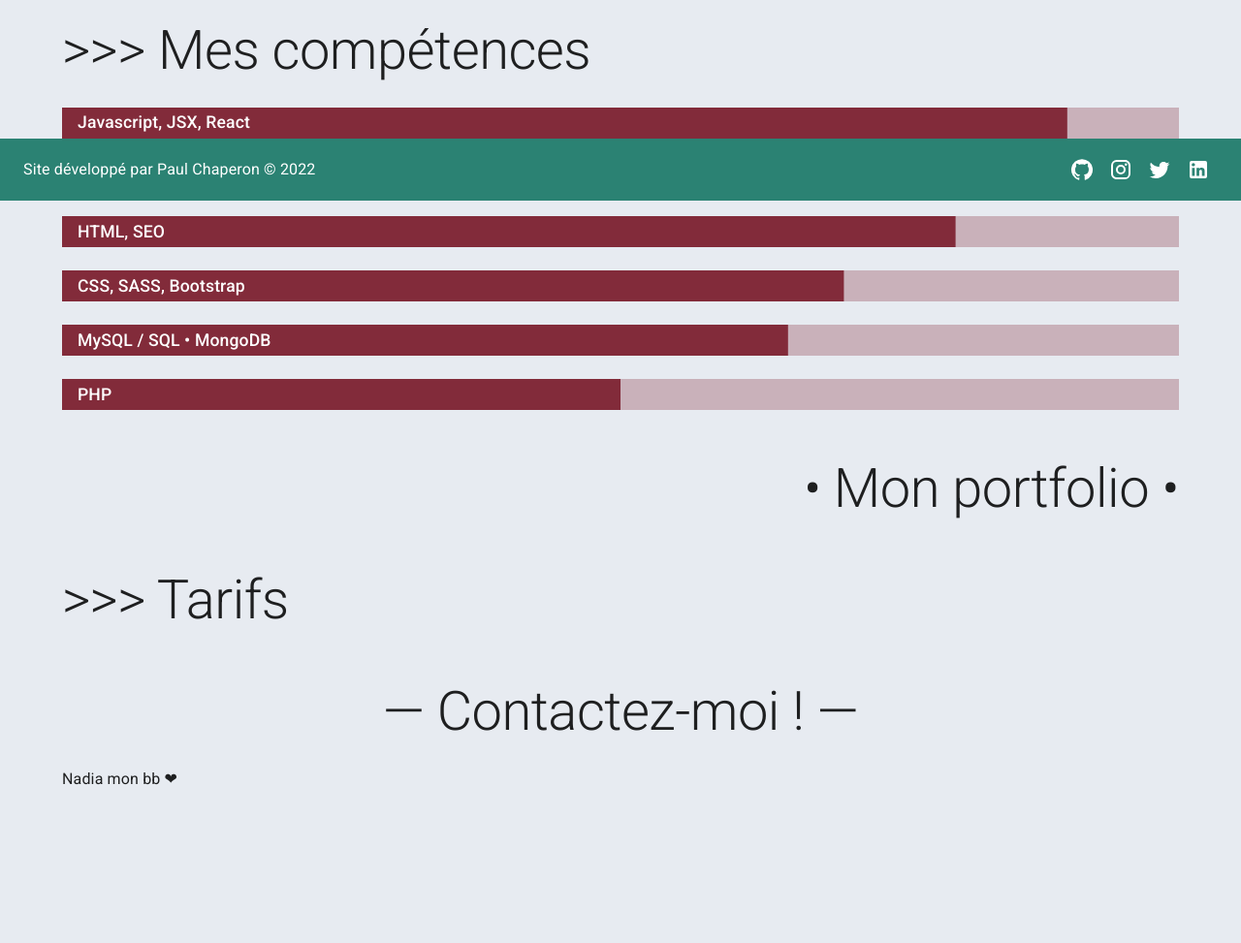
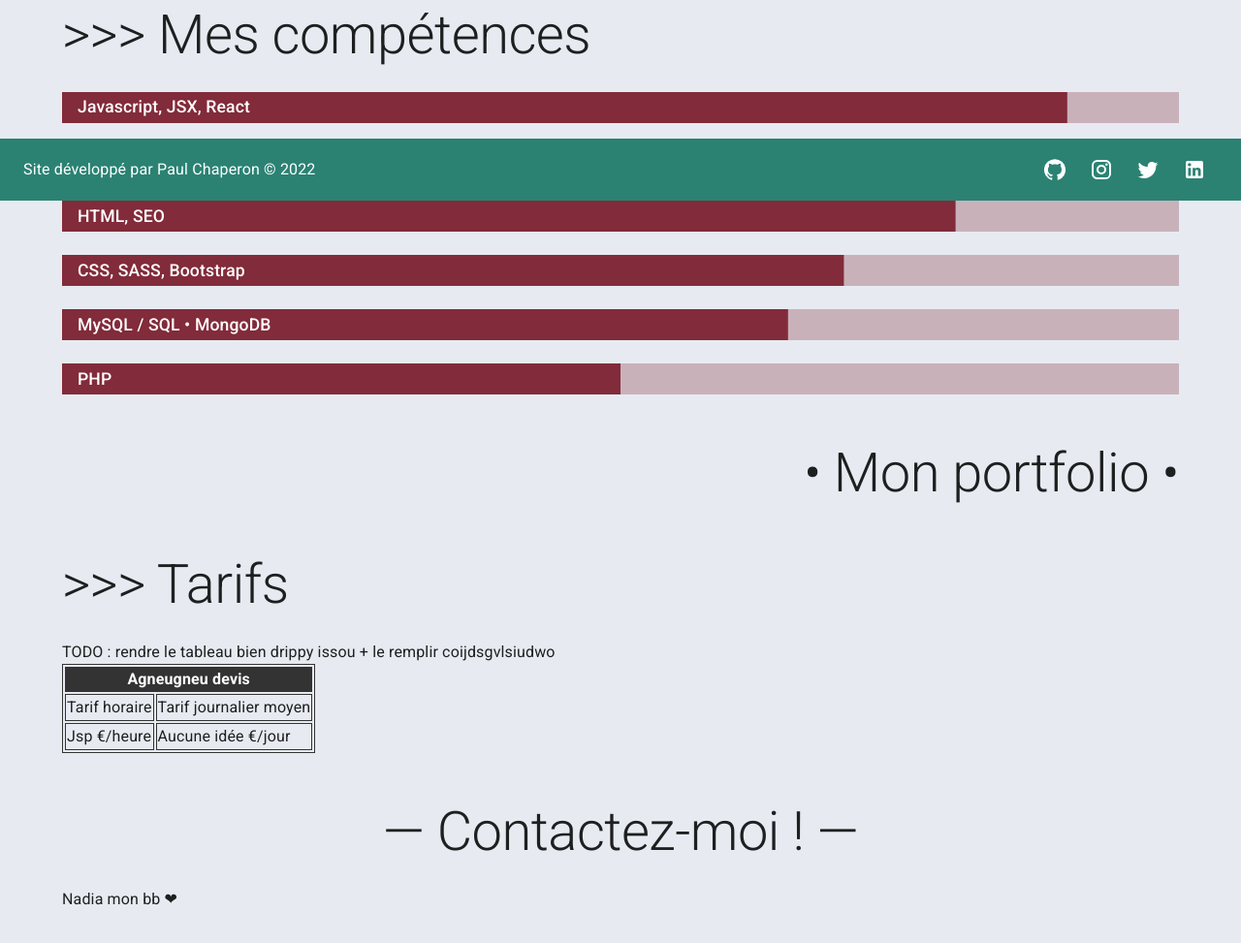
Before and after one commit to Astrolopitheque/paulchapcom, a Gatsby site: page / in a window 1280 px wide. Shown: the part 593-1566 px from the top of the page at 97% size. Before the commit the page ends 1503 px from the top, so only its background shows below. Built offline with nearby package versions, Linux system fonts and the light colour scheme; Gatsby itself is replaced by a stand-in of ours; a web font is replaced by a local one.

Commit message:
Started prices section

```diff
--- a/src/components/footer.js
+++ b/src/components/footer.js
@@ -20,6 +20,9 @@ const SocialButton = ({ icon, title, href }) => {
         href={href}
         rel='noopener noreferrer'
         target='_blank'
+        sx={{
+          mx: 0.5,
+        }}
       >
         <IconElement />
       </IconButton>
--- a/src/components/header.js
+++ b/src/components/header.js
@@ -35,7 +35,7 @@ const Header = () => {
   const backToTop = () => scrollToEl('#page-top');
   const goToSection = selector => () => {
     closeMenu();
-    scrollToEl(selector, { offset: bigHeader ? -120 : -70 }); // counter the header
+    scrollToEl(selector, { offset: bigHeader ? -120 : -80 }); // counter the header
   }
 
   return (
--- a/src/pages/index.js
+++ b/src/pages/index.js
@@ -49,7 +49,7 @@ const Index = () => {
               width: {sm: '80%', md: '70%', lg: '60%'},
               borderRadius: 0,
               p: 3,
-              mb: 4,
+              mb: 2,
               textAlign: 'center'
             }}
           >
@@ -95,6 +95,24 @@ const Index = () => {
         />
         <StyledHeading id='portfolio' align='right'>Mon portfolio</StyledHeading>
         <StyledHeading id='prices'>Tarifs</StyledHeading>
+        TODO : rendre le tableau bien drippy issou + le remplir coijdsgvlsiudwo
+        <table style={{ border: '1px solid #333' }}>
+          <thead>
+            <tr>
+              <th colspan='2' style={{ backgroundColor: '#333', color: '#fff' }}>Agneugneu devis</th>
+            </tr>
+          </thead>
+          <tbody>
+            <tr>
+              <td style={{ border: '1px solid #333' }}>Tarif horaire</td>
+              <td style={{ border: '1px solid #333' }}>Tarif journalier moyen</td>
+            </tr>
+            <tr>
+              <td style={{ border: '1px solid #333' }}>Jsp €/heure</td>
+              <td style={{ border: '1px solid #333' }}>Aucune idée €/jour</td>
+            </tr>
+          </tbody>
+        </table>
         <StyledHeading id='contact' align='center'>Contactez-moi !</StyledHeading>
         Nadia mon bb ❤
       </Container>
```
